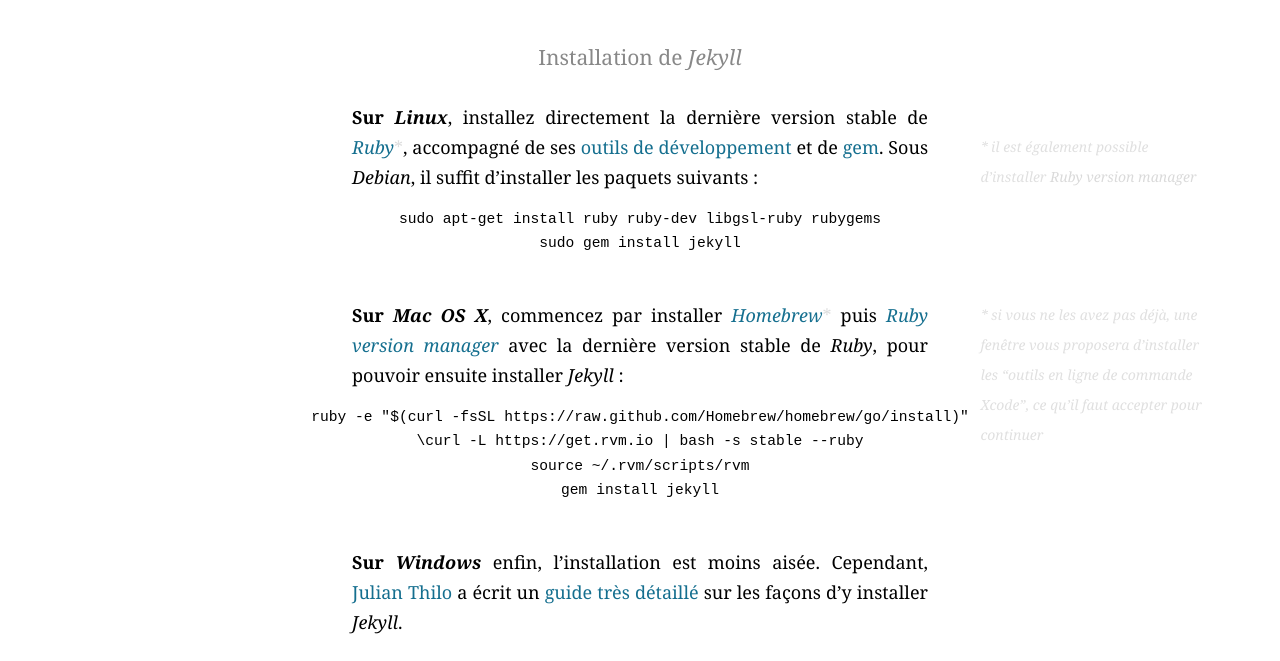
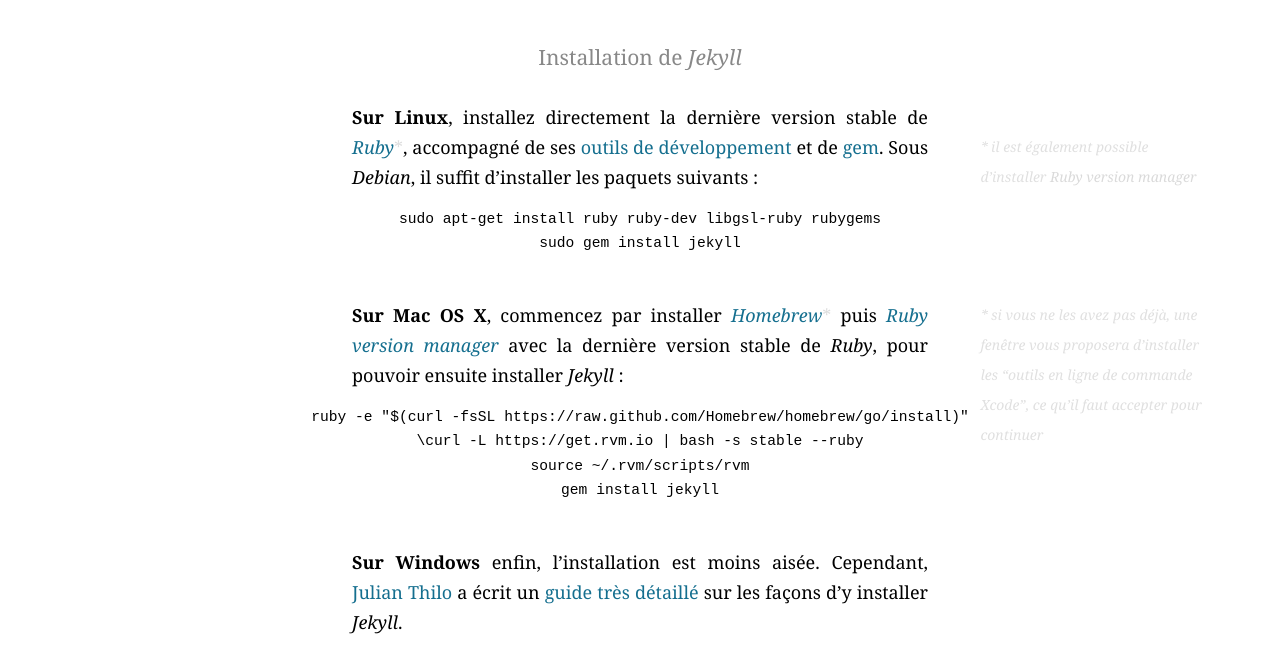
Before and after one commit to simonmeggle/simonmeggle.github.io, a Jekyll site: the page built from _posts/fr/2014-09-01-site-statique-avec-jekyll.md, in a window 1280 px wide and 900 px high, scrolled down 1903 px. Shown: the part 155-816 px from the top of the window. Built offline with Jekyll 4.4.1, drawn with Linux system fonts in a browser that asks for light colours; some web fonts are replaced; Markdown is read by kramdown in place of the engine named in the settings.

Commit message:
Fixing markdown

````diff
--- a/_posts/fr/2014-09-01-site-statique-avec-jekyll.md
+++ b/_posts/fr/2014-09-01-site-statique-avec-jekyll.md
@@ -23,14 +23,14 @@ Dans un premier temps, nous allons voir comment installer *Jekyll* sur votre mac
 
 ### Installation de *Jekyll*
 
-**Sur *Linux***, installez directement la dernière version stable de [*Ruby*](https://packages.debian.org/stable/ruby)[[il est également possible d'installer [Ruby version manager](http://rvm.io/)]], accompagné de ses [outils de développement](https://packages.debian.org/stable/ruby-dev) et de [gem](https://packages.debian.org/stable/rubygems). Sous *Debian*, il suffit d'installer les paquets suivants :
+**Sur Linux**, installez directement la dernière version stable de [*Ruby*](https://packages.debian.org/stable/ruby)[[il est également possible d'installer [Ruby version manager](http://rvm.io/)]], accompagné de ses [outils de développement](https://packages.debian.org/stable/ruby-dev) et de [gem](https://packages.debian.org/stable/rubygems). Sous *Debian*, il suffit d'installer les paquets suivants :
 
 ```sh
 sudo apt-get install ruby ruby-dev libgsl-ruby rubygems
 sudo gem install jekyll
 ```
 
-**Sur *Mac OS X***, commencez par installer [*Homebrew*](http://brew.sh/)[[si vous ne les avez pas déjà, une fenêtre vous proposera d'installer les "outils en ligne de commande Xcode", ce qu'il faut accepter pour continuer]] puis [*Ruby version manager*](http://rvm.io/) avec la dernière version stable de *Ruby*, pour pouvoir ensuite installer *Jekyll* :
+**Sur Mac OS X**, commencez par installer [*Homebrew*](http://brew.sh/)[[si vous ne les avez pas déjà, une fenêtre vous proposera d'installer les "outils en ligne de commande Xcode", ce qu'il faut accepter pour continuer]] puis [*Ruby version manager*](http://rvm.io/) avec la dernière version stable de *Ruby*, pour pouvoir ensuite installer *Jekyll* :
 
 ```sh
 ruby -e "$(curl -fsSL https://raw.github.com/Homebrew/homebrew/go/install)"
@@ -39,7 +39,7 @@ source ~/.rvm/scripts/rvm
 gem install jekyll
 ```
 
-**Sur *Windows*** enfin, l'installation est moins aisée. Cependant, [Julian Thilo](http://jekyll-windows.juthilo.com/) a écrit un [guide très détaillé](http://jekyll-windows.juthilo.com/) sur les façons d'y installer *Jekyll*.
+**Sur Windows** enfin, l'installation est moins aisée. Cependant, [Julian Thilo](http://jekyll-windows.juthilo.com/) a écrit un [guide très détaillé](http://jekyll-windows.juthilo.com/) sur les façons d'y installer *Jekyll*.
 
 ### Création d'un nouveau site
 
````
Also changed, not shown: _posts/en/2014-09-01-static-website-with-jekyll.md (+3 -3 lines).
